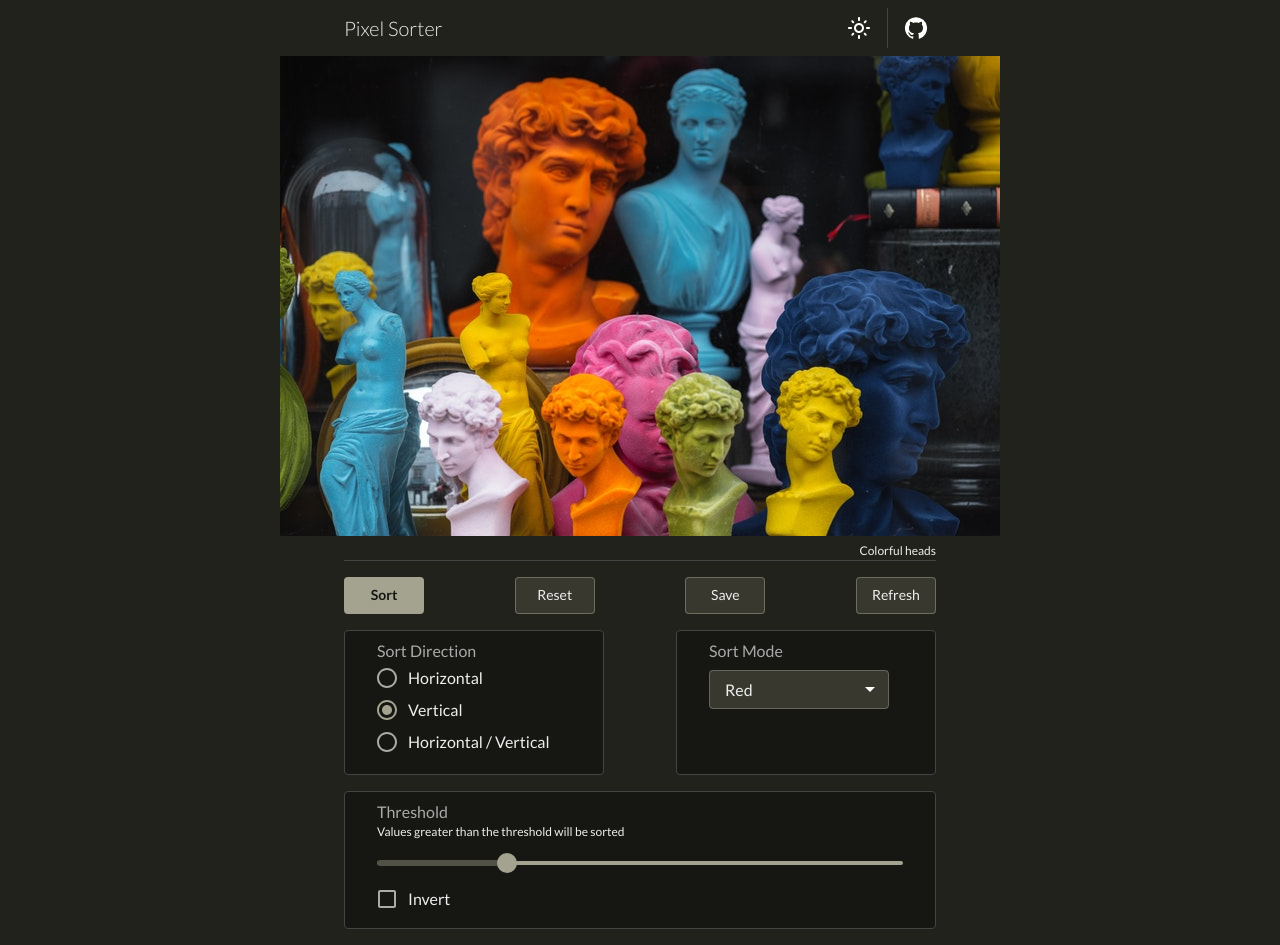
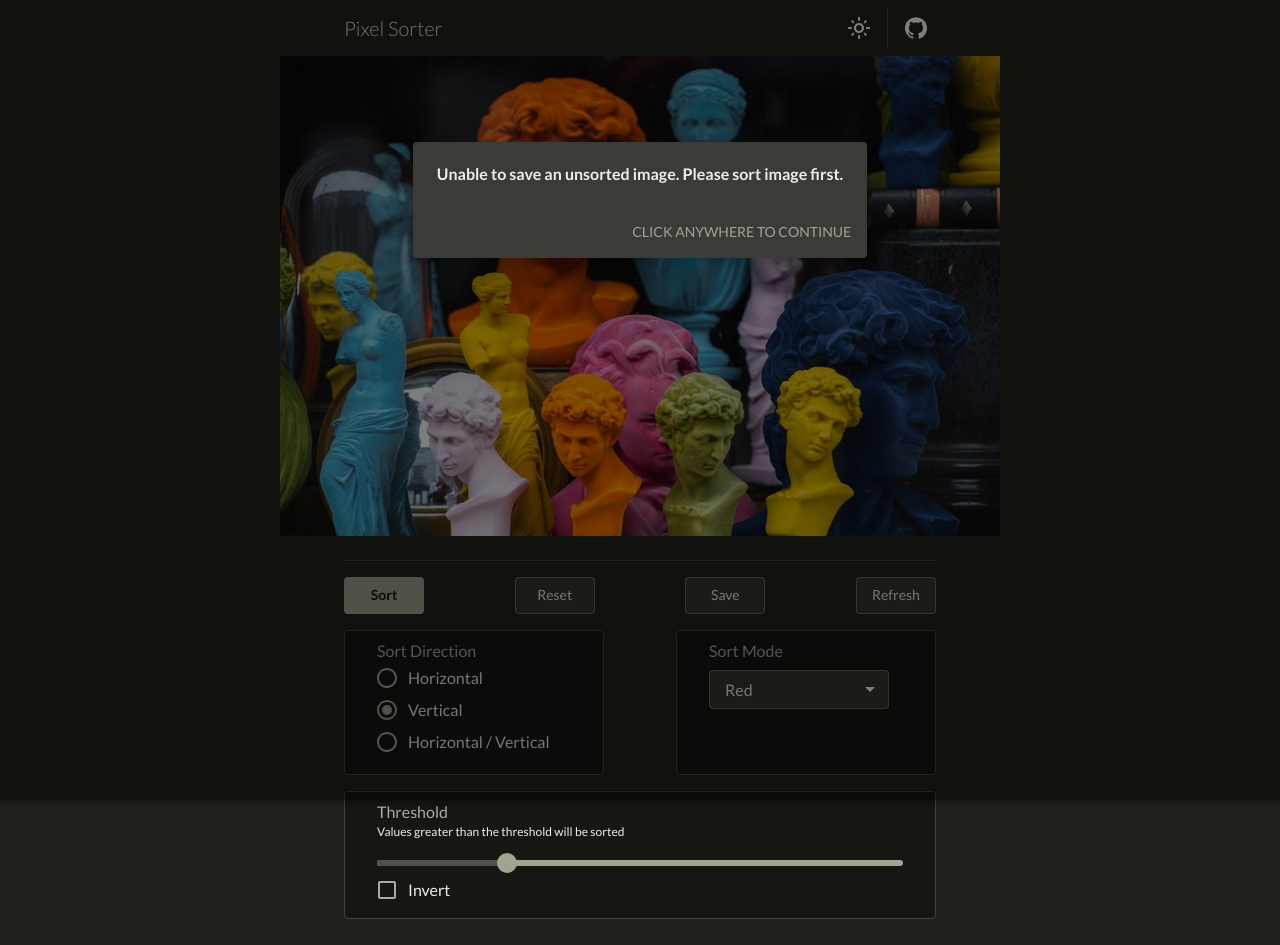
Before and after one commit to anoptic/pixel-sort, a React (Vite) app: page / in a window 1280 px wide. Both pictures are taken after a click on the button "Save". Built offline with nearby package versions, Linux system fonts and the light colour scheme; no server answers.

Commit message:
ready for build test

```diff
--- a/src/components/Canvas.tsx
+++ b/src/components/Canvas.tsx
@@ -66,7 +66,7 @@ const Canvas = ({
           sortedCanvas.data[i] = sortedImage[i];
         });
         imageContext.putImageData(sortedCanvas, 0, 0);
-        // setSpinner(false);
+        setSpinner(false);
         setImageDL(imageCanvas.toDataURL());
       } else if (newImageObject) {
         imageContext.putImageData(newImageObject, 0, 0);
--- a/src/components/Caption.tsx
+++ b/src/components/Caption.tsx
@@ -14,19 +14,21 @@ const FigCaption = styled('figcaption')({
   padding: '0 4rem',
   textAlign: 'right',
 })
-const Anchor = styled('a')({
-  color: 'error',
-  textDecoration: 'none',
-  '& .MuiLink-root': {
-    color: 'error',
-  },
-});
+// const Anchor = styled('a')({
+//   color: 'error',
+//   textDecoration: 'none',
+//   '& .MuiLink-root': {
+//     color: 'error',
+//   },
+// });
 
 const Caption = ({ init, captionName, captionLink }: CaptionProps) => {
   // console.log(newImageFlag);
 
   if (init) {
-    return <FigCaption>Colorful heads</FigCaption>;
+    return <FigCaption sx={{
+      visibility: 'hidden',
+    }}>Colorful heads</FigCaption>;
   }
   return (
     <FigCaption>
--- a/src/components/Sorter.tsx
+++ b/src/components/Sorter.tsx
@@ -31,12 +31,14 @@ const Sorter = () => {
   const [newImageFlag, setNewImageFlag] = useState(false);
   const [init, setInit] = useState(true);
   const [spinner, setSpinner] = useState(false);
+  const [saveError, setSaveError] = useState(false);
   const [errorMessage, setErrorMessage] = useState(false);
   // const newImageCache = useNewImage();
   const fetchResponse = useNewImage();
 
-  const handleBackdrop = () => setSpinner(false);
+  // const handleSpinner = () => setSpinner(false);
   const handleErrorMessage = () => setErrorMessage(false);
+  const handleSaveError = () => setSaveError(false);
 
   useEffect(() => {
     if (imageData) {
@@ -48,10 +50,10 @@ const Sorter = () => {
 
   return (
     <main>
-      <Backdrop
+      {/* <Backdrop
         open={spinner}
         // transitionDuration={0}
-        onClick={handleBackdrop}
+        // onClick={handleBackdrop}
         sx={{
           color: '#fff',
           display: 'flex',
@@ -70,7 +72,65 @@ const Sorter = () => {
           Sorting…please wait
         </Typography>
         <CircularProgress color="inherit" />
-      </Backdrop>
+      </Backdrop> */}
+
+      <Dialog
+        open={spinner}
+        // onClick={handleSpinner}
+        maxWidth="md"
+        sx={{
+          position: 'absolute',
+          top: '-50%',
+          zIndex: (theme) => theme.zIndex.drawer + 1,
+          boxShadow: 4,
+          '& .MuiDialogContent-root': {
+            display: 'flex',
+            flexDirection: 'column',
+            justifyContent: 'center',
+            alignItems: 'center',
+          },
+          '& .MuiDialogContentText-root': {
+            color: 'text.primary',
+            fontSize: 16,
+            fontWeight: 700,
+            margin: '16px 0 0',
+          },
+        }}
+      >
+        <DialogContent>
+          <CircularProgress />
+          <DialogContentText>Sorting…please wait</DialogContentText>
+        </DialogContent>
+        <DialogActions>
+          {/* <Button onClick={handleSaveError}>Click anywhere to continue</Button> */}
+        </DialogActions>
+      </Dialog>
+
+      <Dialog
+        open={saveError}
+        onClose={handleSaveError}
+        maxWidth="md"
+        sx={{
+          position: 'absolute',
+          top: '-50%',
+          zIndex: (theme) => theme.zIndex.drawer + 1,
+          boxShadow: 4,
+          '& .MuiDialogContentText-root': {
+            color: 'text.primary',
+            fontSize: 16,
+            fontWeight: 700,
+          },
+        }}
+      >
+        <DialogContent>
+          <DialogContentText>
+            Unable to save an unsorted image. Please sort image first.
+          </DialogContentText>
+        </DialogContent>
+        <DialogActions>
+          <Button onClick={handleSaveError}>Click anywhere to continue</Button>
+        </DialogActions>
+      </Dialog>
 
       <Dialog
         open={errorMessage}
@@ -123,6 +183,8 @@ const Sorter = () => {
         fetchError={fetchResponse ? false : true}
         setSpinner={setSpinner}
         setErrorMessage={setErrorMessage}
+        setSaveError={setSaveError}
+        setImageDL={setImageDL}
       />
     </main>
   );
--- a/src/components/controls/Controls.tsx
+++ b/src/components/controls/Controls.tsx
@@ -4,7 +4,7 @@ import Sort from './Sort';
 import Threshold from './Threshold';
 import imageSort from '../../funcs/imageSort';
 import { PixelChoice } from '../Sorter';
-import { Box, Divider } from '@mui/material';
+import { Box, Divider, SelectChangeEvent } from '@mui/material';
 
 interface ControlsProps {
   pixelChoice: PixelChoice | null;
@@ -15,6 +15,8 @@ interface ControlsProps {
   fetchError: boolean;
   setSpinner: (spinner: boolean) => void;
   setErrorMessage: (errorMessage: boolean) => void;
+  setSaveError: (saveError: boolean) => void;
+  setImageDL: (imageDl: string | null) => void;
 }
 export type SortDir = 'horz' | 'vert' | 'hove';
 export type ModeValue = 'r' | 'g' | 'b' | 'h' | 's' | 'l';
@@ -27,7 +29,16 @@ export interface SortThreshold {
   value: number;
 }
 
-const sortModeObject = {
+const dlImage = (imageDL: string) => {
+  const dl = document.createElement('a');
+  dl.href = imageDL;
+  dl.download = 'pixelsort.png';
+  document.body.appendChild(dl);
+  dl.click();
+  document.body.removeChild(dl);
+};
+
+const sortModeObject: Record<ModeValue, SortMode> = {
   r: { mode: 'rgb', value: 0 },
   g: { mode: 'rgb', value: 1 },
   b: { mode: 'rgb', value: 2 },
@@ -45,10 +56,12 @@ const Controls = ({
   fetchError,
   setSpinner,
   setErrorMessage,
+  setSaveError,
+  setImageDL,
 }: ControlsProps) => {
   // console.log('pixelData', pixelData);
   const [sortDir, setSortDir] = useState<SortDir>('vert');
-  const [modeValue, setModeValue] = useState<ModeValue>('r');
+  // const [modeValue, setModeValue] = useState<ModeValue>('r');
   const [sortMode, setSortMode] = useState<SortMode>({
     mode: 'rgb',
     value: 0,
@@ -70,16 +83,16 @@ const Controls = ({
     }
   };
 
-  const dlImage = () => {
-    if (imageDL) {
-      const dl = document.createElement('a');
-      dl.href = imageDL;
-      dl.download = 'pixelsort.png';
-      document.body.appendChild(dl);
-      dl.click();
-      document.body.removeChild(dl);
-    }
-  };
+  // const dlImage = () => {
+  //   if (imageDL) {
+  //     const dl = document.createElement('a');
+  //     dl.href = imageDL;
+  //     dl.download = 'pixelsort.png';
+  //     document.body.appendChild(dl);
+  //     dl.click();
+  //     document.body.removeChild(dl);
+  //   }
+  // };
 
   const handleButton = (event: MouseEvent<HTMLButtonElement>) => {
     // console.log(event.currentTarget.value);
@@ -91,9 +104,14 @@ const Controls = ({
         break;
       }
       case 'Save':
-        dlImage();
+        if (imageDL) {
+          dlImage(imageDL);
+          break;
+        }
+        setSaveError(true);
         break;
       case 'Reset':
+        setImageDL(null);
         setSortedImage(undefined);
         break;
       case 'Refresh':
@@ -109,34 +127,14 @@ const Controls = ({
     }
   };
 
-  const handleRadio = (event: any) => {
+  const handleRadio = (event: ChangeEvent<HTMLInputElement>) => {
     // console.log(event.target.value);
-    setSortDir(event.target.value);
+    setSortDir(event.target.value as SortDir);
   };
 
-  const handleSelect = (event: any) => {
-    const value = event.target.value;
-    setModeValue(value);
-    switch (value) {
-      case 'r':
-        setSortMode({ mode: 'rgb', value: 0 });
-        break;
-      case 'g':
-        setSortMode({ mode: 'rgb', value: 1 });
-        break;
-      case 'b':
-        setSortMode({ mode: 'rgb', value: 2 });
-        break;
-      case 'h':
-        setSortMode({ mode: 'hsl', value: 0 });
-        break;
-      case 's':
-        setSortMode({ mode: 'hsl', value: 1 });
-        break;
-      case 'l':
-        setSortMode({ mode: 'hsl', value: 2 });
-        break;
-    }
+  const handleSelect = (event: SelectChangeEvent) => {
+    // console.log(event.target.value);
+    setSortMode(sortModeObject[event.target.value as ModeValue]);
   };
 
   const handleThreshold = (thresh: SortThreshold) => {
@@ -154,7 +152,7 @@ const Controls = ({
       <Buttons handleButton={handleButton} />
       <Sort
         handleRadio={handleRadio}
-        modeValue={modeValue}
+        // modeValue={modeValue}
         handleSelect={handleSelect}
       />
       <Threshold handleThreshold={handleThreshold} />
--- a/src/components/controls/Sort.tsx
+++ b/src/components/controls/Sort.tsx
@@ -19,7 +19,7 @@ interface SortProps {
     event: React.ChangeEvent<HTMLInputElement>,
     value: string
   ) => void;
-  modeValue: ModeValue;
+  // modeValue: ModeValue;
   handleSelect: (
     event: SelectChangeEvent<ModeValue>,
     child: React.ReactNode
@@ -34,7 +34,7 @@ const boxProps = {
   width: 260,
 };
 
-const Sort = ({ handleRadio, modeValue, handleSelect }: SortProps) => {
+const Sort = ({ handleRadio, handleSelect }: SortProps) => {
   // console.log(props);
   // const [modeValue, setModeValue] = useState<string | null>('r');
   const theme = useTheme();
@@ -99,12 +99,14 @@ const Sort = ({ handleRadio, modeValue, handleSelect }: SortProps) => {
         <FormControl>
           <FormLabel id="sortModeLabel">Sort Mode</FormLabel>
           <Select
-            value={modeValue}
+            // value={modeValue}
+            defaultValue='r'
             onChange={handleSelect}
             sx={{
               padding: '0 0',
               width: 180,
               '& .MuiListSubheader-root': {
+                // backgroundColor: 'primary.main',
                 fontSize: '0.5rem',
                 fontWeight: 700,
                 lineHeight: '32px',
--- a/src/components/controls/Threshold.tsx
+++ b/src/components/controls/Threshold.tsx
@@ -59,7 +59,7 @@ const Threshold = ({ handleThreshold }: ThresholdProps) => {
         borderColor: theme.palette.divider,
         borderRadius: 1,
         margin: '1rem 0',
-        padding: '0.5rem 2rem',
+        padding: '0.5rem 2rem 1rem',
       }}
     >
       <FormGroup>
@@ -86,10 +86,25 @@ const Threshold = ({ handleThreshold }: ThresholdProps) => {
             '& .MuiSlider-thumb:before': {
               boxShadow: 0,
             },
+            '& .MuiSlider-thumb:after': {
+              height: '24px',
+              width: '24px',
+            },
+            '& .MuiSlider-rail': {
+              height: '6px',
+            }
           }}
         />
         <FormControlLabel
-          control={<Checkbox checked={checkbox} onChange={handleCheckbox} />}
+          control={
+            <Checkbox
+              checked={checkbox}
+              onChange={handleCheckbox}
+              sx={{
+                padding: '0 9px',
+              }}
+            />
+          }
           label="Invert"
         />
       </FormGroup>
--- a/src/hooks/useNewImage.ts
+++ b/src/hooks/useNewImage.ts
@@ -29,7 +29,7 @@ const useNewImage = () => {
   const { data, error, isLoading, isError } = useQuery(['random'], fetcher, {
     staleTime: Infinity,
     // retry: false,
-    enabled: false,
+    // enabled: false,
   });
 
   const newImg: NewImageObject = {
```
